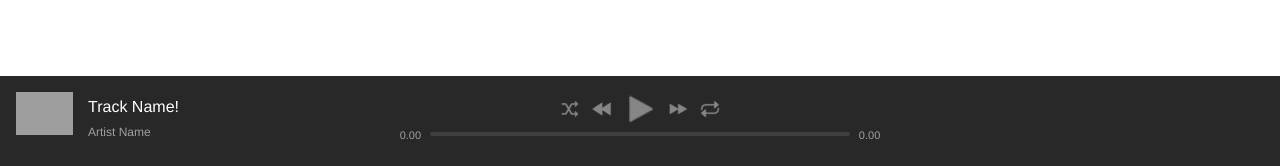
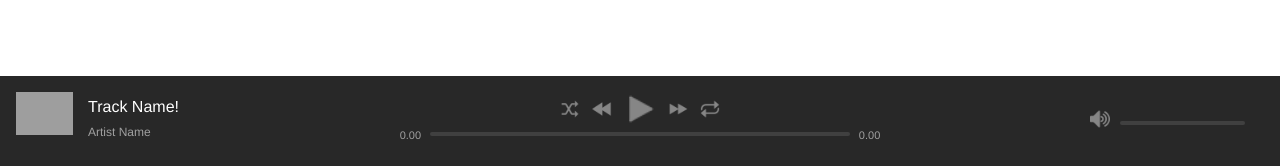
Before and after one commit to freya-cmd/IntoroKyoku, a PHP site: page / in a window 1280 px wide. Shown: the part 634-800 px from the top of the page. Run offline with PHP 8.4, Linux system fonts and the light colour scheme; the visitor is signed in with stand-in values (Sample User, id 1); grey boxes are pictures that could not be loaded.

Commit message:
add volume bar

```diff
--- a/assets/css/index.css
+++ b/assets/css/index.css
@@ -40,6 +40,8 @@ html, body {
 #nowPlayingRight {
     width: 30%;
     min-width: 180px;
+    position: relative;
+    margin-top: 16px;
 }
 
 #nowPlayingBar .content {
@@ -132,3 +134,14 @@ text-align: center;
     font-size: 12px;
     color: #a0a0a0;
 }
+
+.volumeBar {
+    width: 180px;
+    position: absolute;
+    right: 0;
+
+}
+
+.volumeBar .progressBar {
+width: 125px;
+}
--- a/index.php
+++ b/index.php
@@ -91,12 +91,11 @@
         <span class="progressTime current">0.00</span>
             <div class="progressBar">
                 <div class="progressBarBg">
-                    <div class="progress">
+                    <div class="progress"></div>
+                    </div>
+                </div>
 
-                        </div>
-                    </div>
 
-                </div>
         <span class="progressTime remaining">0.00</span>
 
             </div>
@@ -107,6 +106,21 @@
         </div>
 
     <div id="nowPlayingRight">
+
+    <div class="volumeBar">
+
+        <button class="controlButton volume" title="Volume Button">
+            <img src="assets/images/volume.png" alt="Volume">
+
+        </button>
+
+        <div class="progressBar">
+                <div class="progressBarBg">
+                    <div class="progress"></div>
+                    </div>
+                </div>
+
+</div>
 
         </div>
 
```
